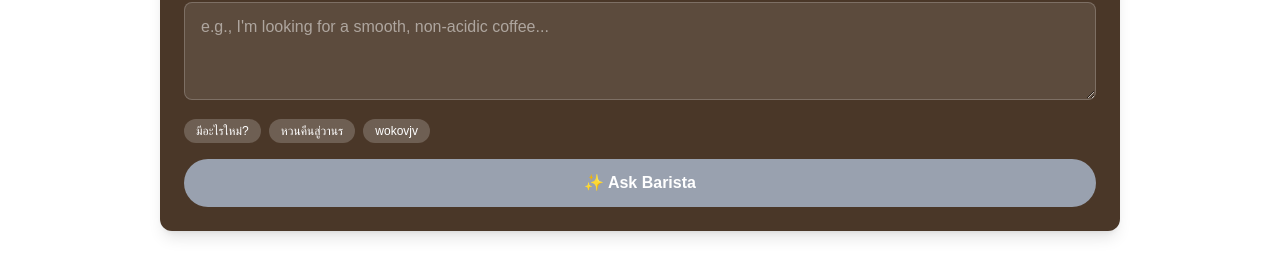
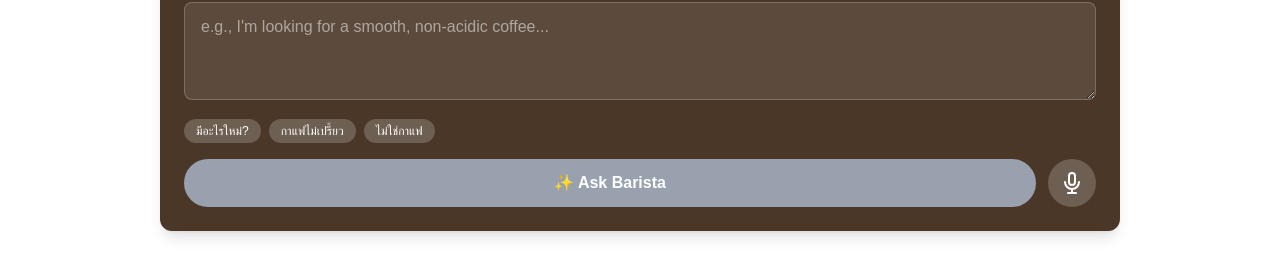
Before and after one commit to ninichu2234/ProjectByBeamAndNoon_, a Next.js app: page /chat in a window 1280 px wide. Shown: the part 454-711 px from the top of the page. Built offline with nearby package versions, Linux system fonts and the light colour scheme; no server answers; the database is empty.

Commit message:
update 22/10/2025

```diff
--- a/src/app/chat/page.js
+++ b/src/app/chat/page.js
@@ -2,7 +2,6 @@
 import React, { useState, useEffect } from 'react';
 import { createClient } from '@supabase/supabase-js';
 import Link from 'next/link';
-
 
 // --- ใส่ข้อมูล Supabase ของคุณ ---
 const supabaseUrl = 'https://rcrntadwwvhyojmjrmzh.supabase.co';
@@ -17,7 +16,8 @@ export default function ChatPage() {
     const [allMenuItems, setAllMenuItems] = useState([]);
     const [cartItems, setCartItems] = useState([]);
     const [totalPrice, setTotalPrice] = useState(0);
-    //const [isListening, setIsListening] = useState(false);
+    const [isListening, setIsListening] = useState(false); // State สำหรับการฟัง
+
     // --- useEffect Hooks ---
     useEffect(() => {
         try {
@@ -34,85 +34,88 @@ export default function ChatPage() {
                 console.error("Error fetching all menu items:", error);
             } else {
                 setAllMenuItems(data || []);
-                console.log("เมนูทั้งหมดถูกโหลดเรียบร้อยแล้ว:", data);
             }
         };
-
         fetchAllMenus();
     }, []);
 
     useEffect(() => {
         const newTotal = cartItems.reduce((sum, item) => sum + (item.menuPrice * item.quantity), 0);
         setTotalPrice(newTotal);
-
         if (cartItems.length > 0) {
             localStorage.setItem('myCafeCart', JSON.stringify(cartItems));
-            console.log("ตะกร้าถูกบันทึก LocalStorage แล้ว:", cartItems);
         } else {
             localStorage.removeItem('myCafeCart');
         }
         window.dispatchEvent(new Event('local-storage'));
     }, [cartItems]);
 
-   /* useEffect(() => {
-        // ฟังก์ชันสำหรับสั่งให้อ่านออกเสียง
+    // [เปิดใช้งาน] Text-to-Speech useEffect (อ่านคำตอบของ AI)
+    useEffect(() => {
         const speak = (text) => {
-            // หยุดการพูดก่อนหน้า (ถ้ามี)
             window.speechSynthesis.cancel();
-
             const utterance = new SpeechSynthesisUtterance(text);
-            utterance.lang = 'th-TH'; // ตั้งค่าภาษาไทย
-            utterance.rate = 1.0; // ความเร็วในการพูด (ปกติ = 1)
-
-            // ลองหาเสียงผู้หญิงไทย ถ้ามีให้ใช้เสียงนั้น
+            utterance.lang = 'th-TH';
+            utterance.rate = 1.0;
             const voices = window.speechSynthesis.getVoices();
             const thaiFemaleVoice = voices.find(voice => voice.lang === 'th-TH' && voice.name.includes('Kanya'));
             if (thaiFemaleVoice) {
                 utterance.voice = thaiFemaleVoice;
             }
-
             window.speechSynthesis.speak(utterance);
         };
 
-        // เงื่อนไข: ต้องมีคำตอบ, ไม่ใช่ค่าเริ่มต้น และไม่ได้กำลังโหลด
-        if (answer && answer !== '... คำตอบจะแสดงที่นี่ ...' && !isLoading) {
+        if (answer && answer !== 'สวัสดีค่ะ ให้ AI Barista แนะนำเมนูอะไรดีคะ?' && !isLoading) {
             speak(answer);
         }
-
-        // Cleanup function: หยุดพูดเมื่อ component ถูก unmount
         return () => {
             window.speechSynthesis.cancel();
         };
-    }, [answer, isLoading]); // ให้ useEffect ทำงานใหม่ทุกครั้งที่ answer หรือ isLoading เปลี่ยน
-    // --- ฟังก์ชันจัดการตะกร้า (แก้ไขแล้ว) --- */
+    }, [answer, isLoading]);
 
+    // [เปิดใช้งาน] ฟังก์ชัน Speech-to-Text (ฟังเสียงผู้ใช้)
+    const handleListen = () => {
+        const SpeechRecognition = window.SpeechRecognition || window.webkitSpeechRecognition;
+        if (!SpeechRecognition) {
+            alert("ขออภัยค่ะ เบราว์เซอร์ของคุณไม่รองรับฟังก์ชันสั่งงานด้วยเสียง");
+            return;
+        }
+        const recognition = new SpeechRecognition();
+        recognition.lang = 'th-TH';
+        recognition.interimResults = false;
+        recognition.onstart = () => {
+            setIsListening(true);
+            setQuestion("กำลังฟัง... พูดได้เลยค่ะ 🎤");
+        };
+        recognition.onresult = (event) => {
+            const speechToText = event.results[0][0].transcript;
+            setQuestion(speechToText);
+        };
+        recognition.onerror = (event) => {
+            console.error("Speech recognition error", event.error);
+            setQuestion('');
+            alert("เกิดข้อผิดพลาดในการรับเสียง: " + event.error);
+        };
+        recognition.onend = () => {
+            setIsListening(false);
+            document.getElementById('question')?.focus();
+        };
+        recognition.start();
+    };
 
+    // --- ฟังก์ชันจัดการตะกร้าสินค้า (คงเดิม) ---
     const handleOrderClick = (menuDataFromRec) => {
-        console.log("--- เริ่มกระบวนการเพิ่มสินค้า ---");
-        console.log("1. ข้อมูลที่ได้รับจาก AI:", menuDataFromRec);
-        console.log("2. เมนูทั้งหมดที่มีในระบบ:", allMenuItems);
-
         if (!menuDataFromRec.menuId) {
-            console.error("ข้อผิดพลาด: AI ไม่ได้ส่ง menuId กลับมา!", menuDataFromRec);
             alert("เกิดข้อผิดพลาด: AI ไม่ได้ส่ง ID ของเมนูกลับมา");
             return;
         }
-
-        const menuToAdd = allMenuItems.find(item =>
-            // เปรียบเทียบแบบแปลงเป็นข้อความเพื่อความแน่นอน
-            String(item.menuId) === String(menuDataFromRec.menuId)
-        );
-
-        console.log("3. ผลลัพธ์การค้นหาเมนูในระบบ:", menuToAdd);
-
+        const menuToAdd = allMenuItems.find(item => String(item.menuId) === String(menuDataFromRec.menuId));
         if (menuToAdd) {
             _updateCart(menuToAdd);
-
         } else {
             alert(`ขออภัยค่ะ ไม่พบข้อมูลสำหรับเมนู ID: "${menuDataFromRec.menuId}" ในระบบ`);
         }
     };
-
     const _updateCart = (menuToAdd) => {
         setCartItems(prevItems => {
             const existingItem = prevItems.find(item => item.menuId === menuToAdd.menuId);
@@ -127,92 +130,39 @@ export default function ChatPage() {
             }
         });
     };
+    const handleCheckout = () => {};
 
-    // [เพิ่ม] ฟังก์ชันสำหรับปุ่ม Checkout
-    const handleCheckout = () => {
-        // ฟังก์ชันนี้จะถูกเรียกเมื่อกดปุ่ม Checkout
-        // ในทางเทคนิคแล้ว เราไม่จำเป็นต้องทำอะไรในนี้เลย
-        // เพราะ useEffect คอยบันทึกข้อมูลตะกร้าล่าสุดให้เราโดยอัตโนมัติอยู่แล้ว
-        // แต่เราสามารถใส่ console.log ไว้เพื่อยืนยันการทำงานได้
+    // --- ฟังก์ชันส่งคำถามหา AI ---
+    const handleSubmit = async () => {
+        if (!question.trim() || question === "กำลังฟัง... พูดได้เลยค่ะ 🎤") return;
 
-    };
-
-    // --- ฟังก์ชันส่งคำถามหา AI (แก้ไขแล้ว) ---
-    const handleSubmit = async () => {
-        if (!question.trim()) {
-            return;
-        }
         setIsLoading(true);
-        setAnswer("กำลังคิดมนูให้ค่าสุดหล่อ รอสักครู่น้า ✨");
+        setAnswer("กำลังคิดเมนูให้ค่าสุดหล่อ รอสักครู่น้า ✨");
         setRecommendedMenus([]);
 
-        const { data: menuItems, error: supabaseError } = await supabase
-            .from('menuItems')
-            .select('*')
-            .order('menuId', { ascending: true });
-
+        const { data: menuItems, error: supabaseError } = await supabase.from('menuItems').select('*').order('menuId');
         if (supabaseError) {
             setAnswer("เกิดข้อผิดพลาดในการดึงข้อมูลเมนู: " + supabaseError.message);
             setIsLoading(false);
             return;
-        };
-
-
-//TextToSpeech
-/*const handleListen = () => {
-    const SpeechRecognition = window.SpeechRecognition || window.webkitSpeechRecognition;
-    if (!SpeechRecognition) {
-        alert("ขออภัยค่ะ เบราว์เซอร์ของคุณไม่รองรับฟังก์ชันสั่งงานด้วยเสียง");
-        return;
-    }
-
-    const recognition = new SpeechRecognition();
-    recognition.lang = 'th-TH'; // ตั้งค่าภาษาเป็นไทย
-    recognition.interimResults = false; // รอให้พูดจบประโยคก่อนค่อยแสดงผล
-
-    recognition.onstart = () => {
-        setIsListening(true);
-        setQuestion("กำลังฟัง... พูดได้เลยค่ะ 🎤");
-    };
-
-    recognition.onresult = (event) => {
-        const speechToText = event.results[0][0].transcript;
-        setQuestion(speechToText); // นำข้อความที่ได้ไปใส่ใน State
-    };
-
-    recognition.onerror = (event) => {
-        console.error("Speech recognition error", event.error);
-        alert("เกิดข้อผิดพลาดในการรับเสียง: " + event.error);
-    };
-
-    recognition.onend = () => {
-        setIsListening(false);
-    };
-
-    recognition.start(); // เริ่มการทำงาน
-}; */
-
-
-//AI
+        }
         setAllMenuItems(menuItems || []);
-
         let menuContext = "Here is the cafe's menu from the database:\n";
         menuItems.forEach(item => {
             menuContext += `- ID: ${item.menuId}, Name: ${item.menuName}, Description: ${item.menuDescription}, Price: ${item.menuPrice} baht.\n`;
         });
 
-        const API_KEY = 'AIzaSyBKc_6DmN-5YZWtnKqRzjGCdqb7txWsv3I';
+        //  !!!!!!!!!!! ใส่ KEY สำหรับแชท AI ของคุณที่นี่ !!!!!!!!!!!
+        const API_KEY = 'AIzaSyBKc_6DmN-5YZWtnKqRzjGCdqb7txWsv3I'; // <--- KEY เดิมของคุณ
         const MODEL_NAME = 'gemini-2.5-pro';
         const API_URL = `https://generativelanguage.googleapis.com/v1beta/models/${MODEL_NAME}:generateContent?key=${API_KEY}`;
 
         const promptText = `
             You are a helpful cafe assistant. Your task is to answer the user's question based on the menu.
             ALWAYS respond in a valid JSON format.
-
             The JSON object MUST contain two keys:
             1. "text": A friendly, conversational string answering the user's question in Thai.
             2. "recommendations": An array of menu objects that you are specifically recommending. Each object must have "menuId", "menuName", and "menuPrice".
-
             Here is an EXAMPLE of a perfect response format:
             {
                 "text": "แน่นอนค่ะ สำหรับกาแฟที่ไม่เปรี้ยว ทางร้านแนะนำเป็นพิเศษ 2 ตัวนี้เลยค่ะ มีความหอมนุ่มและกลมกล่อมมากค่ะ",
@@ -221,7 +171,6 @@ export default function ChatPage() {
                     { "menuId": 5, "menuName": "Caramel Macchiato", "menuPrice": 85 }
                 ]
             }
-
             Now, use the following information to generate a response in the same JSON format.
             Menu from Database: ${menuContext}
             User's question: "${question}"
@@ -237,13 +186,11 @@ export default function ChatPage() {
             if (!response.ok) throw new Error(`API returned status: ${response.status}`);
             const data = await response.json();
             const responseText = data?.candidates?.[0]?.content?.parts?.[0]?.text;
-
             if (responseText) {
                 const jsonMatch = responseText.match(/\{[\s\S]*\}/);
                 if (jsonMatch) {
                     try {
                         const parsedResponse = JSON.parse(jsonMatch[0]);
-                        console.log("AI ตอบกลับมาว่า:", parsedResponse);
                         setAnswer(parsedResponse.text || "นี่คือเมนูที่แนะนำค่ะ");
                         setRecommendedMenus(parsedResponse.recommendations || []);
                     } catch (e) {
@@ -265,13 +212,11 @@ export default function ChatPage() {
     return (
         <div className="bg-white min-h-screen">
             <div className="container mx-auto p-4 sm:p-8 max-w-5xl">
-                {/* ส่วนหัว */}
+                {/* ... ส่วนหัวและโปรโมชั่น (คงเดิม) ... */}
                 <div className="text-center mb-8">
                     <h1 className="text-[#4A3728] font-bold text-3xl tracking-tight">Barista สำหรับสุดหล่อ</h1>
                     <p className="text-[#4A3728] font-bold">พร้อมแนะนำเมนูโปรดให้สุดหล่อ</p>
                 </div>
-
-                {/* ส่วนโปรโมชั่น */}
                 <div className="bg-[#4A3728] p-6 rounded-xl mb-8 border-l-4 border-[#4A3728]">
                      <h2 className="text-2xl font-bold text-white mb-2">Today's Special</h2>
                      <p className="text-white mb-4">ลองเมนูใหม่ล่าสุดของเรา! "Iced Oat Milk Hazelnut Latte" ความหอมของเฮเซลนัทผสมผสานกับความนุ่มของนมโอ๊ตอย่างลงตัว</p>
@@ -292,28 +237,39 @@ export default function ChatPage() {
                         className="w-full px-4 py-3 bg-white/10 text-white border border-white/20 rounded-lg focus:outline-none focus:ring-2 focus:ring-green-500 transition"
                         rows="3"
                         placeholder="e.g., I'm looking for a smooth, non-acidic coffee..."
-                        disabled={isLoading}
+                        disabled={isLoading || isListening}
                     />
                     <div className="mt-3 flex flex-wrap gap-2">
                         <button onClick={() => setQuestion("มีเมนูอะไรใหม่บ้าง?")} className="text-xs bg-white/20 hover:bg-white/30 text-white py-1 px-3 rounded-full transition">มีอะไรใหม่?</button>
-                        <button onClick={() => setQuestion("แนะนำกาแฟไม่เปรี้ยวหน่อย")} className="text-xs bg-white/20 hover:bg-white/30 text-white py-1 px-3 rounded-full transition">หวนคืนสู่วานร</button>
-                        <button onClick={() => setQuestion("เครื่องดื่มที่ไม่ใช่กาแฟมีอะไรบ้าง?")} className="text-xs bg-white/20 hover:bg-white/30 text-white py-1 px-3 rounded-full transition">wokovjv</button>
+                        <button onClick={() => setQuestion("แนะนำกาแฟไม่เปรี้ยวหน่อย")} className="text-xs bg-white/20 hover:bg-white/30 text-white py-1 px-3 rounded-full transition">กาแฟไม่เปรี้ยว</button>
+                        <button onClick={() => setQuestion("เครื่องดื่มที่ไม่ใช่กาแฟมีอะไรบ้าง?")} className="text-xs bg-white/20 hover:bg-white/30 text-white py-1 px-3 rounded-full transition">ไม่ใช่กาแฟ</button>
                     </div>
-                    <div className="mt-4">
+                    {/* [อัปเดต] เพิ่มปุ่มไมโครโฟน */}
+                    <div className="mt-4 flex items-center gap-3">
                         <button
                             onClick={handleSubmit}
-                            disabled={isLoading || !question.trim()}
+                            disabled={isLoading || !question.trim() || isListening}
                             className="w-full bg-green-800 hover:bg-green-900 text-white font-bold py-3 px-8 rounded-full transition-all duration-300 shadow-md transform hover:scale-105 disabled:bg-gray-400 disabled:shadow-none disabled:transform-none disabled:cursor-not-allowed"
                         >
                             {isLoading ? 'Brewing your answer...' : '✨ Ask Barista'}
                         </button>
+                        <button
+                            onClick={handleListen}
+                            disabled={isLoading || isListening}
+                            className={`p-3 rounded-full transition-colors duration-300 ${isListening ? 'bg-red-600 animate-pulse' : 'bg-white/20 hover:bg-white/30'} disabled:bg-gray-400 disabled:cursor-not-allowed`}
+                            title="สั่งงานด้วยเสียง"
+                        >
+                            <svg xmlns="http://www.w3.org/2000/svg" className="h-6 w-6 text-white" fill="none" viewBox="0 0 24 24" stroke="currentColor" strokeWidth={2}>
+                                <path strokeLinecap="round" strokeLinejoin="round" d="M19 11a7 7 0 01-14 0m7 7v4m0 0H8m4 0h4m-4-8a3 3 0 01-3-3V5a3 3 0 116 0v6a3 3 0 01-3 3z" />
+                            </svg>
+                        </button>
                     </div>
                 </div>
 
-                {/* กล่องแสดงคำตอบจาก AI */}
+                {/* ... ส่วนที่เหลือของ UI (คงเดิม) ... */}
                 <div className="bg-[#4A3728] p-6 rounded-xl shadow-lg min-h-[100px] mb-8">
                     <div className="flex items-start space-x-4">
-                        <div className="bg-green-800 rounded-full p-2 flex-shrink-0">
+                         <div className="bg-green-800 rounded-full p-2 flex-shrink-0">
                             <svg xmlns="http://www.w3.org/2000/svg" className="h-6 w-6 text-white" fill="none" viewBox="0 0 24 24" stroke="currentColor" strokeWidth={2}>
                                 <path strokeLinecap="round" strokeLinejoin="round" d="M17 8h2a2 2 0 012 2v6a2 2 0 01-2 2h-2v4l-4-4H9a2 2 0 01-2-2V7a2 2 0 012-2h2.586a1 1 0 01.707.293l2.414 2.414a1 1 0 01.293.707V8z" />
                             </svg>
@@ -333,12 +289,7 @@ export default function ChatPage() {
                                             <p className="font-bold text-white">{menu.menuName}</p>
                                             <p className="text-sm text-gray-300">{menu.menuPrice} บาท</p>
                                         </div>
-                                        <button
-                                            onClick={() => handleOrderClick(menu)}
-                                            className="bg-green-800 hover:bg-green-900 text-white font-bold py-2 px-5 rounded-full transition-colors duration-300 text-sm"
-                                        >
-                                            Add
-                                        </button>
+                                        <button onClick={() => handleOrderClick(menu)} className="bg-green-800 hover:bg-green-900 text-white font-bold py-2 px-5 rounded-full transition-colors duration-300 text-sm">Add</button>
                                     </div>
                                 ))}
                             </div>
@@ -346,7 +297,6 @@ export default function ChatPage() {
                     )}
                 </div>
 
-                {/* ส่วนสรุปรายการสั่งซื้อ */}
                 <div className="bg-[#4A3728] p-6 rounded-xl shadow-lg">
                     <h2 className="text-2xl font-bold text-white mb-4">Your Order</h2>
                     {cartItems.length > 0 ? (
@@ -363,26 +313,16 @@ export default function ChatPage() {
                                 <p className="text-lg font-bold text-white">Total</p>
                                 <p className="text-lg font-bold text-white">{totalPrice.toFixed(2)} บาท</p>
                             </div>
-
                             <div className="mt-6 flex flex-col sm:flex-row gap-3">
-                                <button
-                                    onClick={() => document.getElementById('question')?.focus()}
-                                    className="w-full bg-white/10 hover:bg-white/20 text-white font-bold py-3 rounded-full transition">
-                                    สั่งเพิ่มกับ AI
-                                </button>
-                                {/* [แก้ไข] เพิ่ม onClick ให้กับ <a> tag */}
+                                <button onClick={() => document.getElementById('question')?.focus()} className="w-full bg-white/10 hover:bg-white/20 text-white font-bold py-3 rounded-full transition">สั่งเพิ่มกับ AI</button>
                                 <a href="/basket" className="w-full" onClick={handleCheckout}>
-                                    <button
-                                    className="w-full bg-green-800 hover:bg-green-900 text-white font-bold py-3 rounded-full transition">
-                                        Checkout
-                                    </button>
+                                    <button className="w-full bg-green-800 hover:bg-green-900 text-white font-bold py-3 rounded-full transition">Checkout</button>
                                 </a>
                             </div>
                         </>
                     ) : (
                         <p className="text-center text-gray-300 py-4">ตะกร้าของคุณยังว่างอยู่</p>
                     )}
-
                 </div>
             </div>
         </div>
```
